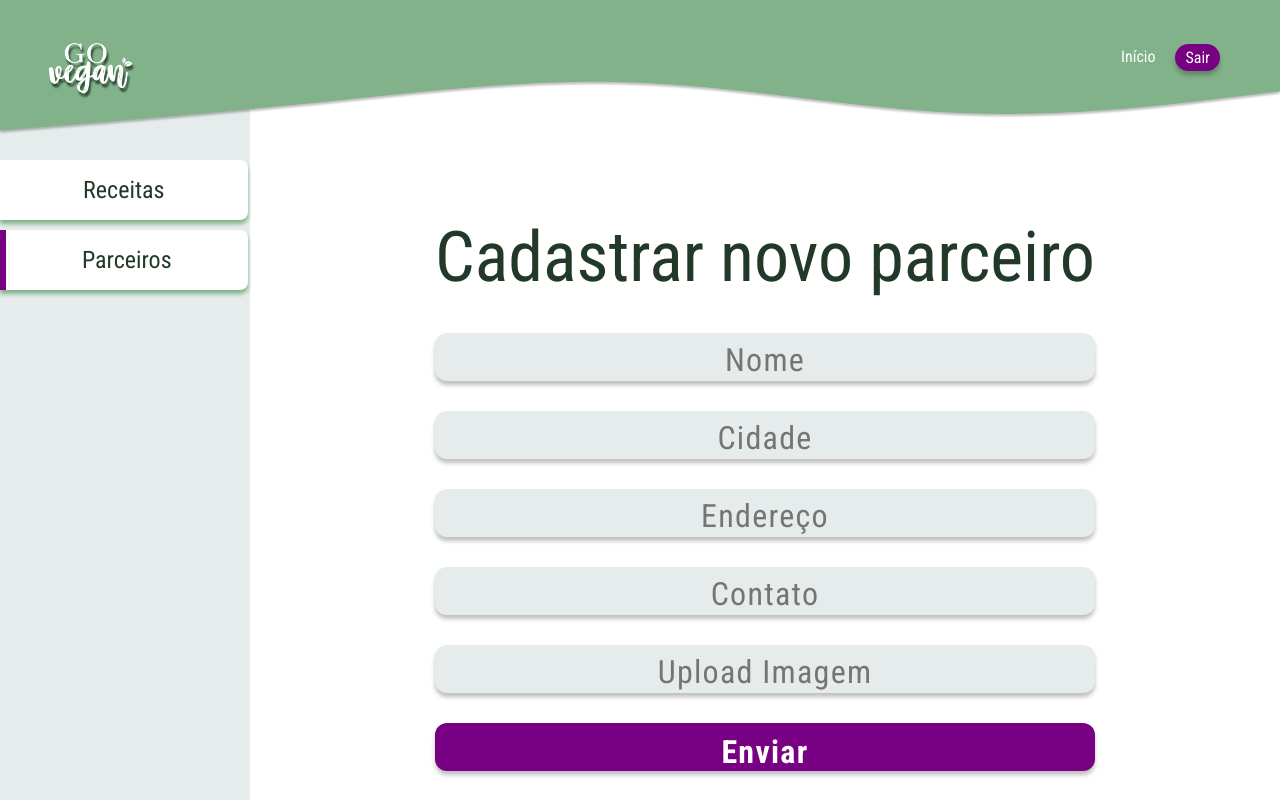
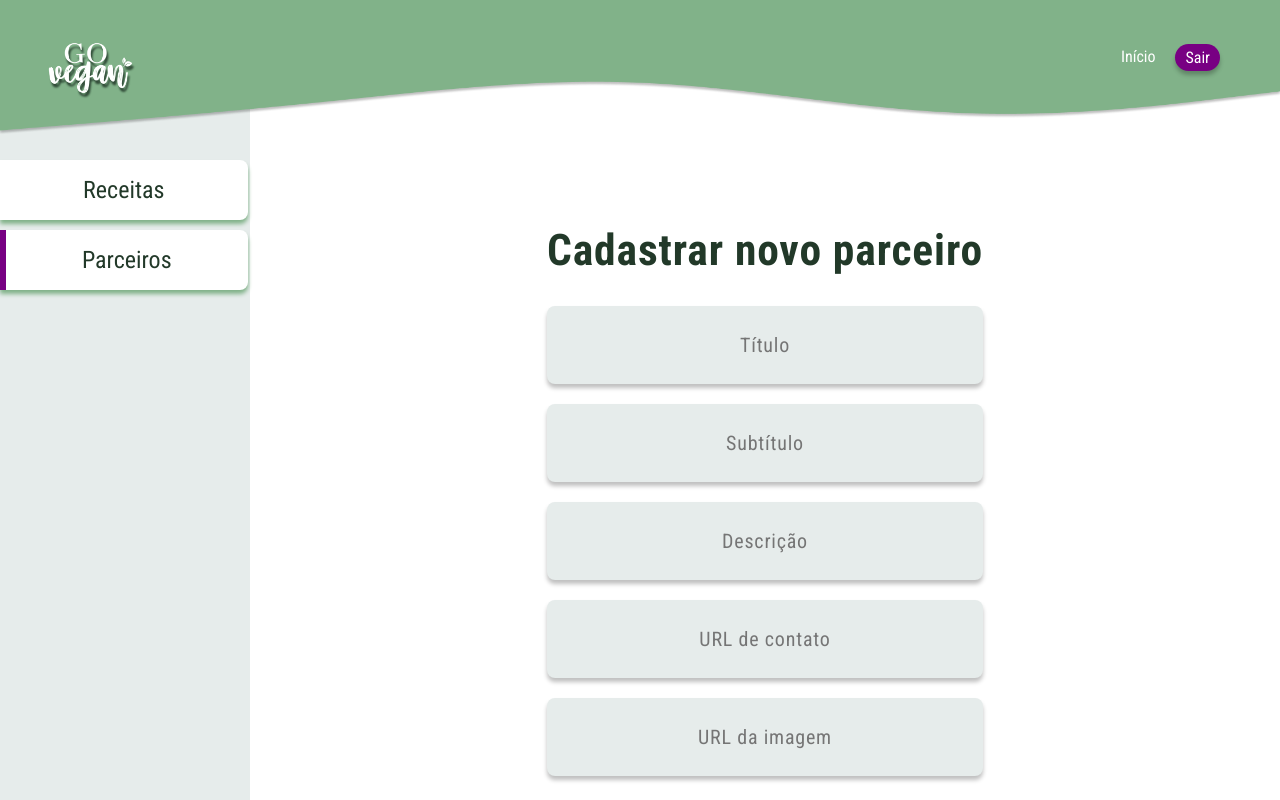
Before and after one commit to julianasinnott/goVegan, a React (Vite) app: page /admin/parceiros/cadastro in a window 1280 px wide. Shown: the top 800 px of the page. Built offline with nearby package versions, Linux system fonts and the light colour scheme; sample sign-in values are in the browser's storage.

Commit message:
Partners signup done.

```diff
--- a/src/pages/admin/RegisterPartnersAdmin/index.jsx
+++ b/src/pages/admin/RegisterPartnersAdmin/index.jsx
@@ -2,17 +2,17 @@ import { AdminTemplate } from "../../../components/templates/AdminTemplate";
 import "./style.css"
 
 export function RegisterPartnersAdmin() {
-    return(
+  return (
     <AdminTemplate colorPartners='--tertiary'>
       <main className="main_RegisterPartners">
         <div className="content_RegisterPartners">
           <form className="form_RegisterPartners">
             <h1 className="h1_RegisterPartners">Cadastrar novo parceiro</h1>
-          <input className="input_RegisterPartners" type="text" name="nome" placeholder="Nome" />
-          <input className="input_RegisterPartners" type="text" name="cidade" placeholder="Cidade" />
-          <input className="input_RegisterPartners" type="text" placeholder="Endereço" />
-          <input className="input_RegisterPartners" type="text" placeholder="Contato" />
-          <input className="input_RegisterPartners" type="text" placeholder="Upload Imagem" />
+            <input className="input_RegisterPartners" type="text" name="nome" placeholder="Título" />
+            <input className="input_RegisterPartners" type="text" name="cidade" placeholder="Subtítulo" />
+            <input className="input_RegisterPartners" type="text" placeholder="Descrição" />
+            <input className="input_RegisterPartners" type="text" placeholder="URL de contato" />
+            <input className="input_RegisterPartners" type="text" placeholder="URL da imagem" />
             <button className="btn_RegisterPartners" type="submit">Enviar</button>
           </form>
         </div>
--- a/src/pages/admin/RegisterPartnersAdmin/style.css
+++ b/src/pages/admin/RegisterPartnersAdmin/style.css
@@ -1,89 +1,74 @@
-.main_RegisterPartners{
+.main_RegisterPartners {
     position: relative;
     display: flex;
     justify-content: center;
     align-items: center;
     width: 100%;
-    height: 900px;
-    margin-top: 250px;
+    height: 100vh;
+    margin: 47px 0;
 }
 
-.h1_RegisterPartners{
+.h1_RegisterPartners {
     display: flex;
     justify-content: center;
     align-items: center;
     width: 100%;
-    height: 73px;
+    height: 60px;
 
-    font-weight: 400;
-    font-size: 70px;
+    font-weight: bold;
+    font-size: 43.5px;
     line-height: 82px;
     text-align: center;
-    font-family: 'Roboto Condensed';
+    letter-spacing: 0.02em;
 
-    color: #223929;
+    color: var(--secundary);
     margin-top: 30px;
-    margin-bottom: 40px;
+    margin-bottom: 5px;
 }
 
-.form_RegisterPartners{
+.form_RegisterPartners {
     position: relative;
     display: flex;
     flex-direction: column;
     align-items: center;
+    gap: 20px;
     width: 100%;
-    height: 1200px;
 }
 
 .input_RegisterPartners {
     width: 100%;
-    height: 4%;
 
-    background: #E6ECEB;
-    box-shadow: 0px 4px 4px rgba(0, 0, 0, 0.25);
-    border-radius: 12px;
-    margin-bottom: 30px;
-    padding-top: 5px;
+    background: var(--InputFormaBakground);
+    box-shadow: var(--shadow);
+    border-radius: 8px;
+    padding: 10px;
     font-weight: 400;
-    font-size: 32px;
+    font-size: 20px;
     line-height: 58px;
 
     text-align: center;
     letter-spacing: 0.04em;
 
-    color: #223929;
+    color: var(--secundary);
 }
 
-.text-area_RegisterPartners{
-    width: 70%;
-    height: 14%;
-
-    background: #E6ECEB;
-    box-shadow: 0px 4px 4px rgba(0, 0, 0, 0.25);
-    border-radius: 12px;
-    font-weight: 400;
-    font-size: 32px;
-    line-height: 58px;
-    padding-top: 15px;
-
-    text-align: center;
-    letter-spacing: 0.04em;
-    margin-bottom: 30px;
-    color: #223929;
-}
-
-.btn_RegisterPartners{
+.btn_RegisterPartners {
     all: unset;
     width: 100%;
     height: 4%;
-    background: #780083;
-    box-shadow: 0px 4px 4px rgba(0, 0, 0, 0.25);
-    border-radius: 12px;
+    display: flex;
+    align-items: center;
+    justify-content: center;
+    background: var(--tertiary);
+    box-shadow: var(--shadow);
+    border-radius: 8px;
     font-weight: 700;
-    font-size: 32px;
+    font-size: 24px;
     line-height: 58px;
     text-align: center;
     letter-spacing: 0.04em;
-
-    color: #FFFFFF;
+    padding: 5px 0;
+    color: var(--white);
+    margin-top: 20px;
+    cursor: pointer;
 }
```
Lines whose indentation alone changed are shown as unchanged.
